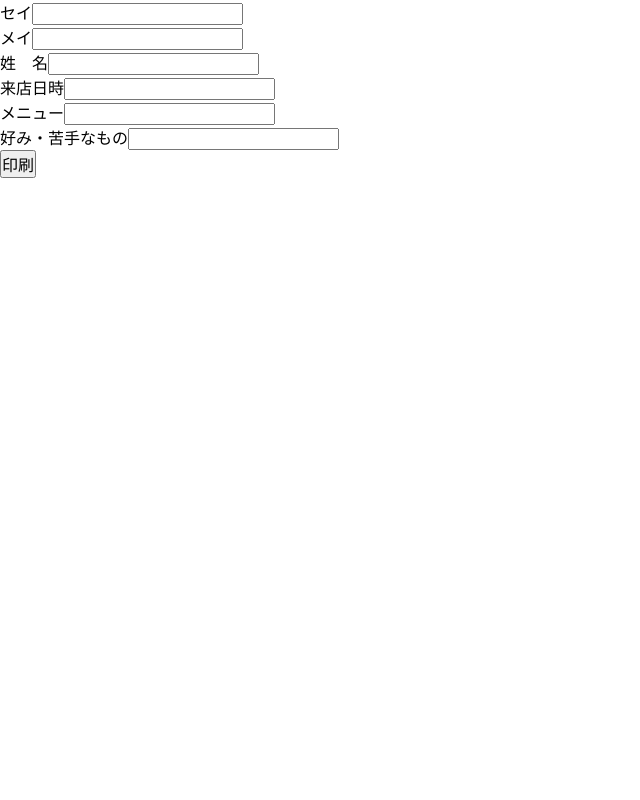
After one commit to mizuno19/shikama, a PHP site: page /print.php in a window 1280 px wide. The commit adds this page. Shown: the whole page, without its empty margins (0-640 px from the left). Run offline with PHP 8.4, Linux system fonts and the light colour scheme; data that the repository does not hold is empty; a stand-in replaces the project's code that opens the database connection.

Commit message:
print.php編集中

```diff
--- /dev/null
+++ b/print.php
@@ -0,0 +1,29 @@
+<?php
+require_once 'config.php';
+require_once 'lib/dblib.php';
+
+$dbo = dbconnect($db_dsn);
+if (empty($dbo)) die('Error: データベースに接続できません');?>
+
+
+<!DOCTYPE html>
+<html lang="ja">
+<head>
+    <meta charset="utf-8">
+    <meta name="keywords" content="">
+    <meta name="description" content="">
+    <link rel="stylesheet" href="css/base.css" type="text/css">
+    <link rel="stylesheet" href="css/print.css" type="text/css">
+</head>
+<body>
+    <form>
+    <p>セイ<input type="text" name="surname"></p>
+    <p>メイ<input type="text" name="name"></p>
+    <p>姓　名<input type="text" name=""></p>
+    <p>来店日時<input type="text" name="prefe"></p>
+    <p>メニュー<input type="text" name="prefe"></p>
+    <p>好み・苦手なもの<input type="text" name="prefe"></p>
+    <input type="submit" value="印刷">
+</form>
+</body>
+</html>
```
Also changed, not shown: index.php (+6 -4 lines), print.html (deleted, +0 -17 lines).
